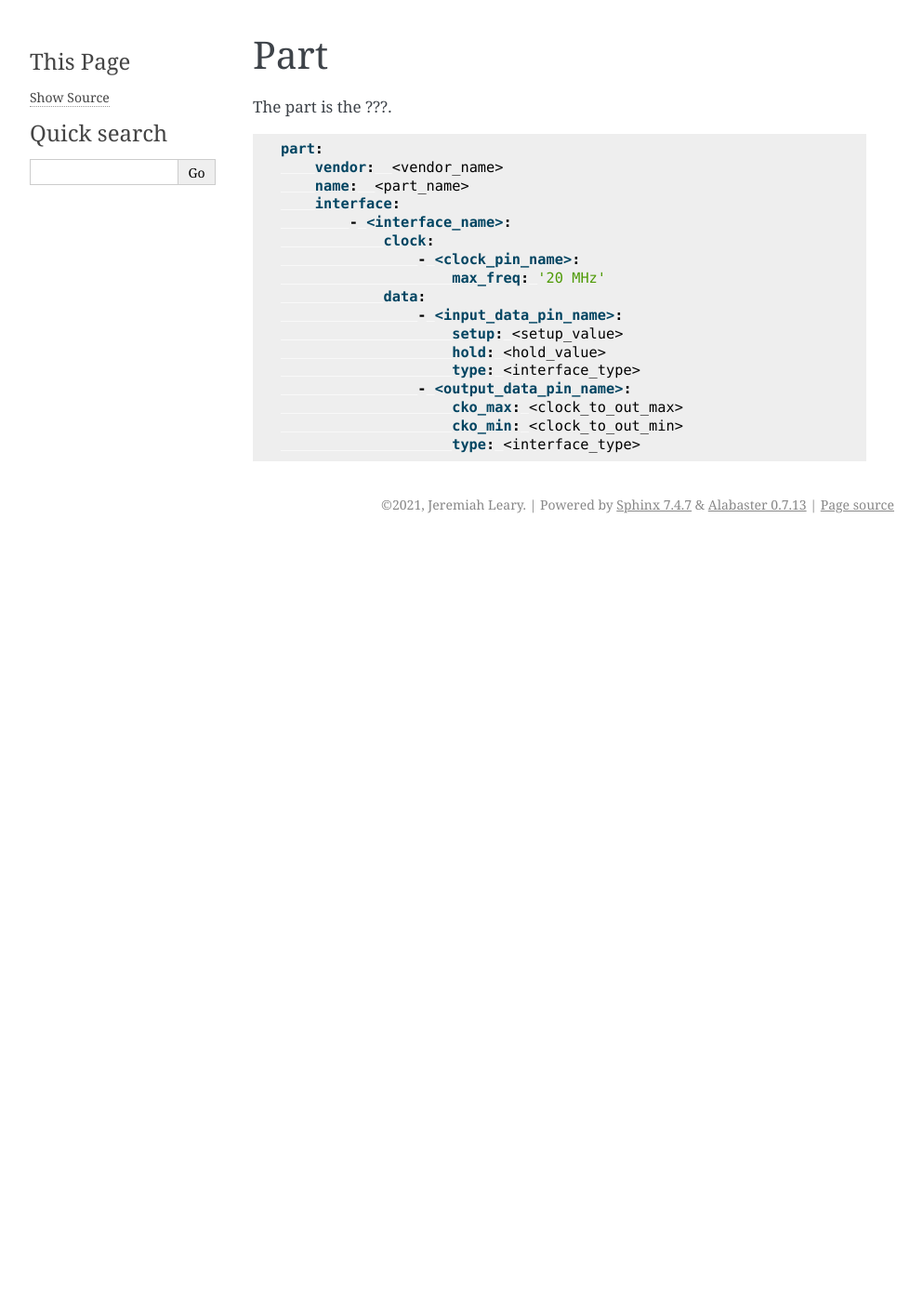
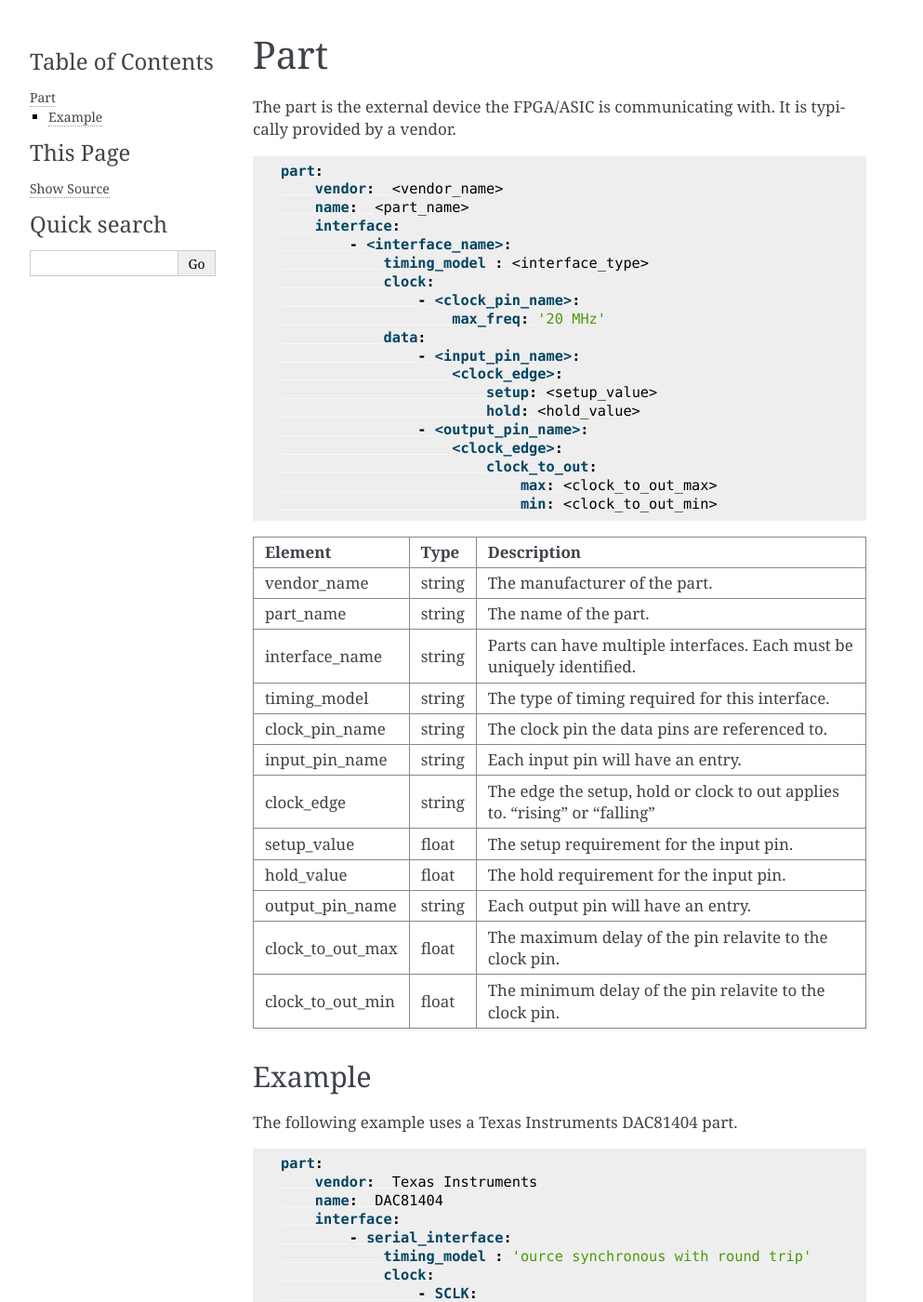
Before and after one commit to jeremiah-c-leary/sta-constraint-validator, a Sphinx documentation site: the page built from docs/source/part.rst, in a window 1280 px wide and 1400 px high. Shown: the whole window at 93% size, without its empty margins (148-1141 px from the left). Built offline with Sphinx 7.4.7, drawn with Linux system fonts in a browser that asks for light colours; some of the changed text lies outside the part shown.

Commit message:
Adding part documentation.

```diff
--- a/docs/source/index.rst
+++ b/docs/source/index.rst
@@ -11,6 +11,7 @@ Welcome to sta-constraint-validator's documentation!
    :caption: Contents:
 
    board_data
+   part
 
 
 Indices and tables
--- a/docs/source/part.py
+++ /dev/null
@@ -1,2 +0,0 @@
-Part
-====
--- a/docs/source/part.rst
+++ b/docs/source/part.rst
@@ -1,7 +1,8 @@
 Part
 ====
 
-The part is the ???.
+The part is the external device the FPGA/ASIC is communicating with.
+It is typically provided by a vendor.
 
 .. code-block:: yaml
 
@@ -10,15 +11,85 @@ The part is the ???.
         name:  <part_name>
         interface:
             - <interface_name>:
+                timing_model : <interface_type>
                 clock:
                     - <clock_pin_name>:
                         max_freq: '20 MHz'
                 data:
-                    - <input_data_pin_name>:
-                        setup: <setup_value>
-                        hold: <hold_value>
-                        type: <interface_type>
-                    - <output_data_pin_name>:
-                        cko_max: <clock_to_out_max>
-                        cko_min: <clock_to_out_min>
-                        type: <interface_type>
+                    - <input_pin_name>:
+                        <clock_edge>:
+                            setup: <setup_value>
+                            hold: <hold_value>
+                    - <output_pin_name>:
+                        <clock_edge>:
+                            clock_to_out:
+                                max: <clock_to_out_max>
+                                min: <clock_to_out_min>
+
++------------------+----------+------------------------------------------------------------------------------+
+| **Element**      | **Type** | **Description**                                                              |
++------------------+----------+------------------------------------------------------------------------------+
+| vendor_name      | string   | The manufacturer of the part.                                                |
++------------------+----------+------------------------------------------------------------------------------+
+| part_name        | string   | The name of the part.                                                        |
++------------------+----------+------------------------------------------------------------------------------+
+| interface_name   | string   | Parts can have multiple interfaces.  Each must be uniquely identified.       |
++------------------+----------+------------------------------------------------------------------------------+
+| timing_model     | string   | The type of timing required for this interface.                              |
++------------------+----------+------------------------------------------------------------------------------+
+| clock_pin_name   | string   | The clock pin the data pins are referenced to.                               |
++------------------+----------+------------------------------------------------------------------------------+
+| input_pin_name   | string   | Each input pin will have an entry.                                           |
++------------------+----------+------------------------------------------------------------------------------+
+| clock_edge       | string   | The edge the setup, hold or clock to out applies to.  "rising" or "falling"  |
++------------------+----------+------------------------------------------------------------------------------+
+| setup_value      | float    | The setup requirement for the input pin.                                     |
++------------------+----------+------------------------------------------------------------------------------+
+| hold_value       | float    | The hold requirement for the input pin.                                      |
++------------------+----------+------------------------------------------------------------------------------+
+| output_pin_name  | string   | Each output pin will have an entry.                                          |
++------------------+----------+------------------------------------------------------------------------------+
+| clock_to_out_max | float    | The maximum delay of the pin relavite to the clock pin.                      |
++------------------+----------+------------------------------------------------------------------------------+
+| clock_to_out_min | float    | The minimum delay of the pin relavite to the clock pin.                      |
++------------------+----------+------------------------------------------------------------------------------+
+
+Example
+-------
+
+The following example uses a Texas Instruments DAC81404 part.
+
+.. code-block:: yaml
+
+    part:
+        vendor:  Texas Instruments
+        name:  DAC81404
+        interface:
+            - serial_interface:
+                timing_model : 'ource synchronous with round trip'
+                clock:
+                    - SCLK:
+                        max_freq: '50 MHz'
+                data:
+                    - SDIN:
+                        falling_edge:
+                            setup:
+                                id: 'tSDIS'
+                                value: '5 ns'
+                            hold:
+                                id: 'tSDIH'
+                                value: '5 ns'
+                    - SYNC_F:
+                        falling_edge:
+                            setup:
+                                id: 'tCSS'
+                                value: '20 ns'
+                            hold:
+                                id: 'tCSH'
+                                value: '5 ns'
+                    - SDO:
+                        rising_edge:
+                            clock_to_out:
+                                name:  'tSDODLY'
+                                max: '20 ns'
+                                min: '0 ns'
```
Also changed, not shown: docs/source/board_data.rst (+15 -15 lines).
